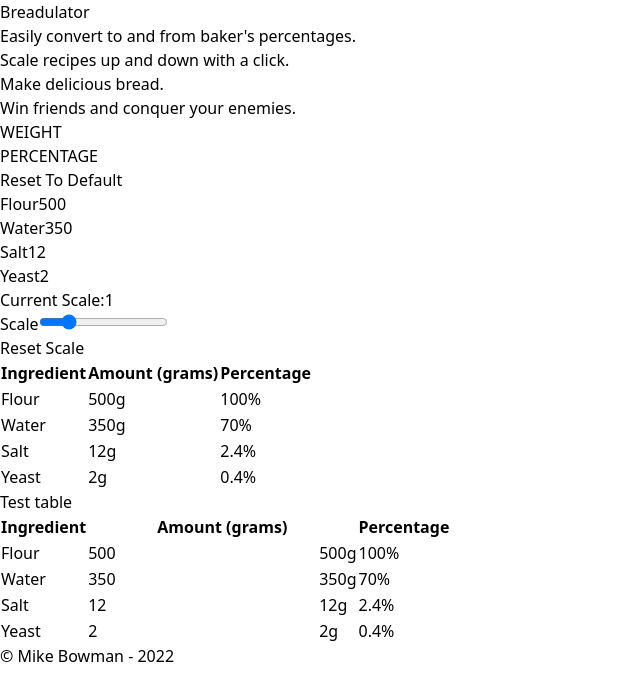
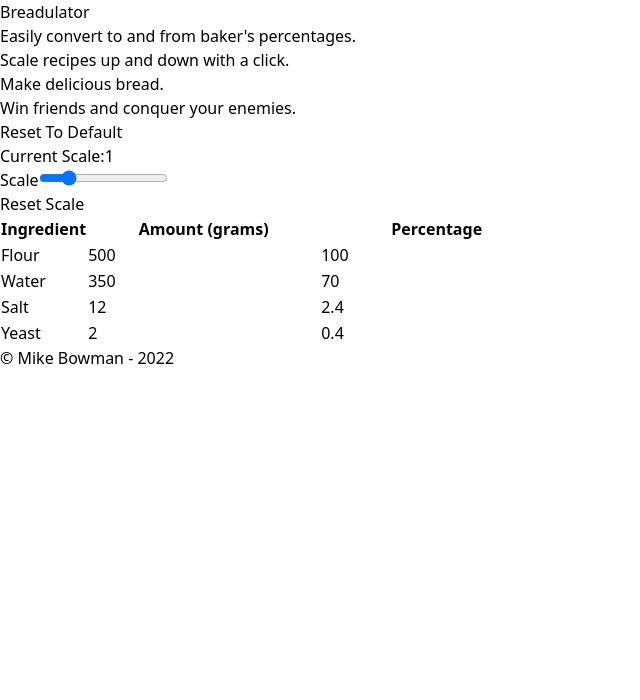
Before and after one commit to bowmanmike/breadulator, a React (Vite) app: page / in a window 1280 px wide. Shown: the top 700 px of the page, without its empty margins (0-640 px from the left). Built offline with nearby package versions, Linux system fonts and the light colour scheme.

Commit message:
Simplify into a single table

```diff
--- a/src/components/Calculator.tsx
+++ b/src/components/Calculator.tsx
@@ -1,20 +1,9 @@
 import React, { useState } from 'react';
-import { RadioGroup } from '@headlessui/react';
 
 import { Recipe, Ingredient } from '../lib/recipe';
 import { capitalize } from '../lib/capitalize';
 
 export type CalcMode = 'WEIGHT' | 'PERCENTAGE';
-
-function classNames(...classes: string[]) {
-  return classes.filter(Boolean).join(' ');
-}
-
-const amountForMode = (recipe: Recipe, ingredient: Ingredient, mode: CalcMode): number => {
-  if (mode === 'WEIGHT') return recipe[ingredient];
-
-  return recipe.bakersPercentage(ingredient);
-};
 
 const PlainButton = ({ text, onClick, styles }: { text: string; onClick: () => void; styles?: string }) => (
   <button type="button" onClick={onClick} className={`my-2 w-full rounded p-2 shadow-md ${styles}`}>
@@ -27,87 +16,35 @@ const Calculator = () => {
 
   const [scale, setScale] = useState(1.0);
 
-  const [mode, setMode] = useState('WEIGHT' as CalcMode);
-  const swapMode = () => setMode((prevMode) => (prevMode === 'WEIGHT' ? 'PERCENTAGE' : 'WEIGHT'));
-
-  const handleChange = (e: React.ChangeEvent<HTMLInputElement>) => {
+  const handleAmountChange = (e: React.ChangeEvent<HTMLInputElement>) => {
     const val = parseFloat(e.target.value);
     const name = e.target.name as Ingredient;
 
-    if (mode === 'WEIGHT') {
     setRecipe(new Recipe({ ...recipe, [name]: val }));
-    } else {
+  };
+  const handlePercentageChange = (e: React.ChangeEvent<HTMLInputElement>) => {
+    const val = parseFloat(e.target.value);
+    const name = e.target.name as Ingredient;
+
     const newValue = recipe.setAmountByPercentage(name, val);
     const newRecipe = new Recipe({ ...recipe, [name]: newValue });
 
     // recipe[name] = newAmount;
     console.log({ newRecipe, newValue });
     setRecipe(newRecipe);
-    }
   };
 
   return (
-    <div className="my-4 flex flex-col space-x-4 bg-green-200 p-2 md:flex-row">
-      <div className="w-full md:w-1/2">
-        <RadioGroup value={mode as CalcMode} onChange={swapMode} className="flex space-x-2">
-          {['WEIGHT', 'PERCENTAGE'].map((displayMode) => (
-            <RadioGroup.Option
-              key={displayMode}
-              value={displayMode}
-              className={({ active, checked }) =>
-                classNames(
-                  active ? 'ring-2 ring-indigo-500 ring-offset-2' : '',
-                  checked ? 'bg-indigo-600 text-white hover:bg-indigo-700' : 'bg-white text-gray-900 hover:bg-gray-50',
-                  'flex w-full items-center justify-center rounded-md py-3 px-3 text-center text-sm uppercase shadow-md'
-                )
-              }
-            >
-              <RadioGroup.Label>{displayMode}</RadioGroup.Label>
-            </RadioGroup.Option>
-          ))}
-        </RadioGroup>
-
-        <PlainButton onClick={() => setRecipe(Recipe.defaultRecipe())} text="Reset To Default" styles="bg-yellow-600" />
-        {Recipe.ingredients().map((ingredient) => (
-          <div key={`input-${ingredient}`} className="flex items-center justify-start space-x-2 space-y-1">
-            <label htmlFor={ingredient} className="w-1/6">
-              {capitalize(ingredient)}
-            </label>
-            {/* If mode === 'PERCENTAGE', changing this input breaks. */}
-            {/* Will need to calculate the amount to set the value based on the changing percentage. */}
-            {/* Maybe it does make sense to have two separate forms after all */}
-            <input
-              type="number"
-              min={0}
-              step={mode === 'WEIGHT' ? '0.5' : '0.1'}
-              value={amountForMode(recipe, ingredient, mode)}
-              onChange={handleChange}
-              name={ingredient}
-              readOnly={mode === 'PERCENTAGE' && ingredient === 'flour'}
-              // readOnly={mode === 'PERCENTAGE'}
-              className="w-full rounded shadow-md"
-              id={ingredient}
+    <div className="my-4 flex flex-col space-x-4 bg-green-200 p-2">
+      <div className="overflow-x-auto sm:-mx-6 lg:-mx-8">
+        <div className="inline-block min-w-full py-2 align-middle sm:px-6 lg:px-8">
+          <div className="overflow-hidden sm:rounded-lg">
+            <div className="">
+              <PlainButton
+                onClick={() => setRecipe(Recipe.defaultRecipe())}
+                text="Reset To Default"
+                styles="bg-yellow-600"
               />
-          </div>
-        ))}
-        {/* {mode === 'PERCENTAGE' && */}
-        {/*   Recipe.ingredients().map((ingredient) => ( */}
-        {/*     <div key={`input-${ingredient}`}> */}
-        {/*       <label htmlFor={ingredient}>{ingredient.replace(/^\w/, (c) => c.toUpperCase())}</label> */}
-        {/*       <input */}
-        {/*         type="number" */}
-        {/*         min={0} */}
-        {/*         step="0.5" */}
-        {/*         value={recipe.bakersPercentage(ingredient)} */}
-        {/*         onChange={handleChange} */}
-        {/*         name={ingredient} */}
-        {/*         readOnly={ingredient === 'flour'} */}
-        {/*       /> */}
-        {/*     </div> */}
-        {/*   ))} */}
-      </div>
-      <div className="w-full md:w-1/2">
-        <div className="">
               <div className="flex items-center justify-between">
                 <div className="flex-start flex w-1/2 items-center space-x-2">
                   <label htmlFor="set-scale" className="w-1/2">
@@ -138,10 +75,6 @@ const Calculator = () => {
               </div>
               <PlainButton onClick={() => setScale(1.0)} text="Reset Scale" styles="bg-orange-600" />
             </div>
-        <div className="flex flex-col">
-          <div className="-my-2 overflow-x-auto sm:-mx-6 lg:-mx-8">
-            <div className="inline-block min-w-full py-2 align-middle sm:px-6 lg:px-8">
-              <div className="overflow-hidden border-b border-gray-200 shadow sm:rounded-lg">
             <table className="min-w-full divide-y divide-gray-200">
               <thead className="bg-gray-50">
                 <tr>
@@ -171,11 +104,30 @@ const Calculator = () => {
                     <td className="whitespace-nowrap px-6 py-4 text-sm font-medium text-gray-900">
                       {capitalize(ingredient)}
                     </td>
-                        <td className="whitespace-nowrap px-6 py-4 text-sm text-gray-500">
-                          {recipe.scaledIngredients(scale)[ingredient]}g
+                    <td className="whitespace-nowrap px-6 py-4 text-sm font-medium text-gray-900">
+                      <input
+                        type="number"
+                        min={0}
+                        step="0.5"
+                        value={recipe[ingredient]}
+                        onChange={handleAmountChange}
+                        name={ingredient}
+                        className="rounded shadow-md"
+                        id={`${ingredient}-weight`}
+                      />
                     </td>
-                        <td className="whitespace-nowrap px-6 py-4 text-sm text-gray-500">
-                          {recipe.bakersPercentage(ingredient)}%
+                    <td className="whitespace-nowrap px-6 py-4 text-sm font-medium text-gray-900">
+                      <input
+                        type="number"
+                        min={0}
+                        step="0.1"
+                        value={recipe.bakersPercentage(ingredient)}
+                        onChange={handlePercentageChange}
+                        name={ingredient}
+                        readOnly={ingredient === 'flour'}
+                        className="rounded shadow-md"
+                        id={`${ingredient}-percentage`}
+                      />
                     </td>
                   </tr>
                 ))}
@@ -185,68 +137,6 @@ const Calculator = () => {
         </div>
       </div>
     </div>
-        <div className="flex flex-col">
-          <h1>Test table</h1>
-          <div className="-my-2 overflow-x-auto sm:-mx-6 lg:-mx-8">
-            <div className="inline-block min-w-full py-2 align-middle sm:px-6 lg:px-8">
-              <div className="overflow-hidden border-b border-gray-200 shadow sm:rounded-lg">
-                <table className="min-w-full divide-y divide-gray-200">
-                  <thead className="bg-gray-50">
-                    <tr>
-                      <th
-                        scope="col"
-                        className="px-6 py-3 text-left text-xs font-medium uppercase tracking-wider text-gray-500"
-                      >
-                        Ingredient
-                      </th>
-                      <th
-                        scope="col"
-                        className="px-6 py-3 text-left text-xs font-medium uppercase tracking-wider text-gray-500"
-                      >
-                        Amount (grams)
-                      </th>
-                      <th
-                        scope="col"
-                        className="px-6 py-3 text-left text-xs font-medium uppercase tracking-wider text-gray-500"
-                      >
-                        Percentage
-                      </th>
-                    </tr>
-                  </thead>
-                  <tbody>
-                    {Recipe.ingredients().map((ingredient, ingredientIdx) => (
-                      <tr key={ingredient} className={ingredientIdx % 2 === 0 ? 'bg-white' : 'bg-gray-50'}>
-                        <td className="whitespace-nowrap px-6 py-4 text-sm font-medium text-gray-900">
-                          {capitalize(ingredient)}
-                        </td>
-                        <td className="whitespace-nowrap px-6 py-4 text-sm text-gray-500">
-                          <input
-                            type="number"
-                            min={0}
-                            step="0.5"
-                            value={amountForMode(recipe, ingredient, mode)}
-                            onChange={handleChange}
-                            name={ingredient}
-                            // readOnly={mode === 'PERCENTAGE' && ingredient === 'flour'}
-                            readOnly={mode === 'PERCENTAGE'}
-                            className="w-full rounded shadow-md"
-                            id={ingredient}
-                          />
-                          {recipe.scaledIngredients(scale)[ingredient]}g
-                        </td>
-                        <td className="whitespace-nowrap px-6 py-4 text-sm text-gray-500">
-                          {recipe.bakersPercentage(ingredient)}%
-                        </td>
-                      </tr>
-                    ))}
-                  </tbody>
-                </table>
-              </div>
-            </div>
-          </div>
-        </div>
-      </div>
-    </div>
   );
 };
 
```
Lines whose indentation alone changed are shown as unchanged.
